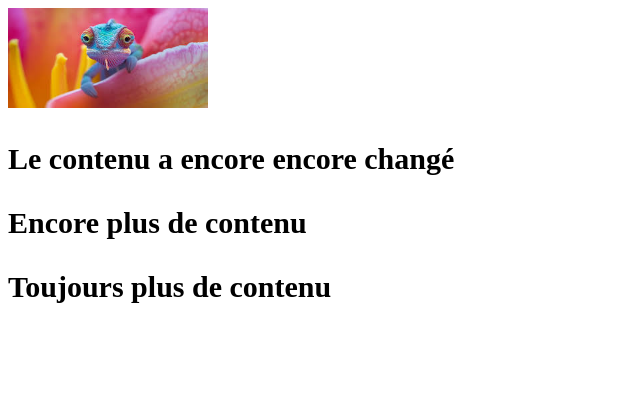
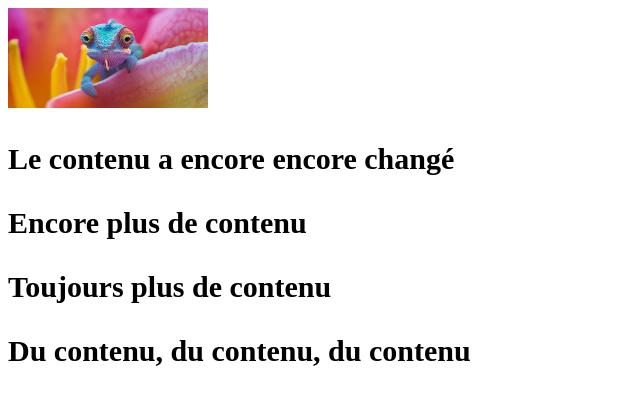
Before and after one commit to jdonat/commevousvoulez, a plain HTML site: page index.html in a window 1280 px wide. Shown: the whole page, without its empty margins (0-640 px from the left). Drawn offline with Linux system fonts and the light colour scheme.

Commit message:
new commit test 3

```diff
--- a/index.html
+++ b/index.html
@@ -12,6 +12,7 @@
     <p>Le contenu a encore encore changé</p>
 	<p>Encore plus de contenu</p>
 <p>Toujours plus de contenu</p>
+<p>Du contenu, du contenu, du contenu</p>
     <script src="js/scriptjs.js"></script>
   </body>
 </html>
```
